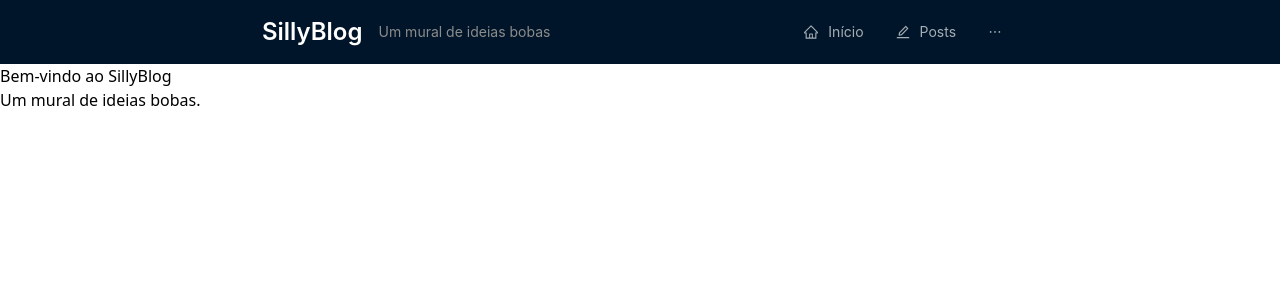
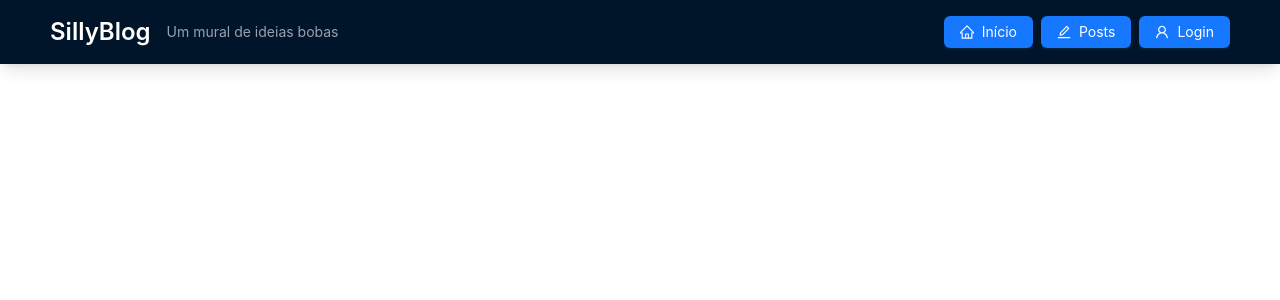
Before and after one commit to sillyveira/sillyblog, a Next.js app in the folder client/: page / in a window 1280 px wide. Shown: the top 300 px of the page. Built offline with nearby package versions, Linux system fonts and the light colour scheme.

Commit message:
style: header styling

```diff
--- a/client/src/app/components/Header/index.tsx
+++ b/client/src/app/components/Header/index.tsx
@@ -1,66 +1,70 @@
-'use client'
+"use client";
 
-import { Layout, Typography, Button, Space, Menu } from 'antd';
-import { HomeOutlined, EditOutlined, UserOutlined } from '@ant-design/icons';
+import { Layout, Typography, Button, Space, Menu } from "antd";
+import { HomeOutlined, EditOutlined, UserOutlined } from "@ant-design/icons";
 
-import type { MenuProps } from 'antd';
-import Link from 'next/link';
-import { useRouter } from 'next/navigation';
+import type { MenuProps } from "antd";
+import Link from "next/link";
+import { useRouter } from "next/navigation";
 
 const { Header: AntHeader } = Layout;
 const { Title, Text } = Typography;
 
 export default function Header() {
-    const router = useRouter();
-  const menuItems: MenuProps['items'] = [
+  const router = useRouter();
+  const menuItems: MenuProps["items"] = [
     {
-      key: 'home',
+      key: "home",
       icon: <HomeOutlined />,
-      label: 'Início',
-      onClick: () => router.push('/')
+      label: "Início",
+      onClick: () => router.push("/"),
     },
     {
-      key: 'posts',
+      key: "posts",
       icon: <EditOutlined />,
-      label: 'Posts',
-      onClick: () => router.push('/posts')
-    },
-    {
-      key: 'profile',
-      icon: <UserOutlined />,
-      label: 'Perfil',
-      onClick: () => router.push('/profile')
+      label: "Posts",
+      onClick: () => router.push("/posts"),
     },
   ];
 
   return (
-    <AntHeader style={{
-      background: '#001529',
-      padding: '0 24px',
-      display: 'flex',
-      alignItems: 'center',
-      justifyContent: 'space-evenly'
-    }}>
-      <div style={{ display: 'flex', alignItems: 'center' }}>
-        <Title level={3} style={{ color: 'white', margin: 0, marginRight: '16px' }}>
+    <AntHeader className="bg-slate-800 px-16 flex items-center justify-between fixed top-0 left-0 right-0 z-50 w-full shadow-lg">
+      <div className="flex items-center">
+        <Title
+          level={3}
+          className="!text-white !m-0 !mr-4"
+        >
           SillyBlog
         </Title>
-        <Text style={{ color: '#8c8c8c' }}>
-          Um mural de ideias bobas
-        </Text>
+        <Text className="!text-gray-400">Um mural de ideias bobas</Text>
       </div>
 
-        <Menu
-          theme="dark"
-          mode="horizontal"
-          items={menuItems}
-          style={{
-            background: 'transparent',
-            border: 'none',
-            minWidth: '200px'
-          }}
-        />
-
+      <div className="flex space-x-2">
+        <Button
+          type="primary"
+          icon={<HomeOutlined />}
+          onClick={() => router.push("/")}
+          className="hover:bg-blue-600 transition-colors"
+        >
+          Início
+        </Button>
+        <Button
+          type="primary"
+          icon={<EditOutlined />}
+          onClick={() => router.push("/posts")}
+          className="hover:bg-blue-600 transition-colors"
+        >
+          Posts
+        </Button>
+        <Button
+          type="primary"
+          icon={<UserOutlined />}
+          onClick={() => router.push("/login")}
+          className="hover:bg-blue-600 transition-colors"
+        >
+          Login
+        </Button>
+      </div>
     </AntHeader>
   );
 }
```
